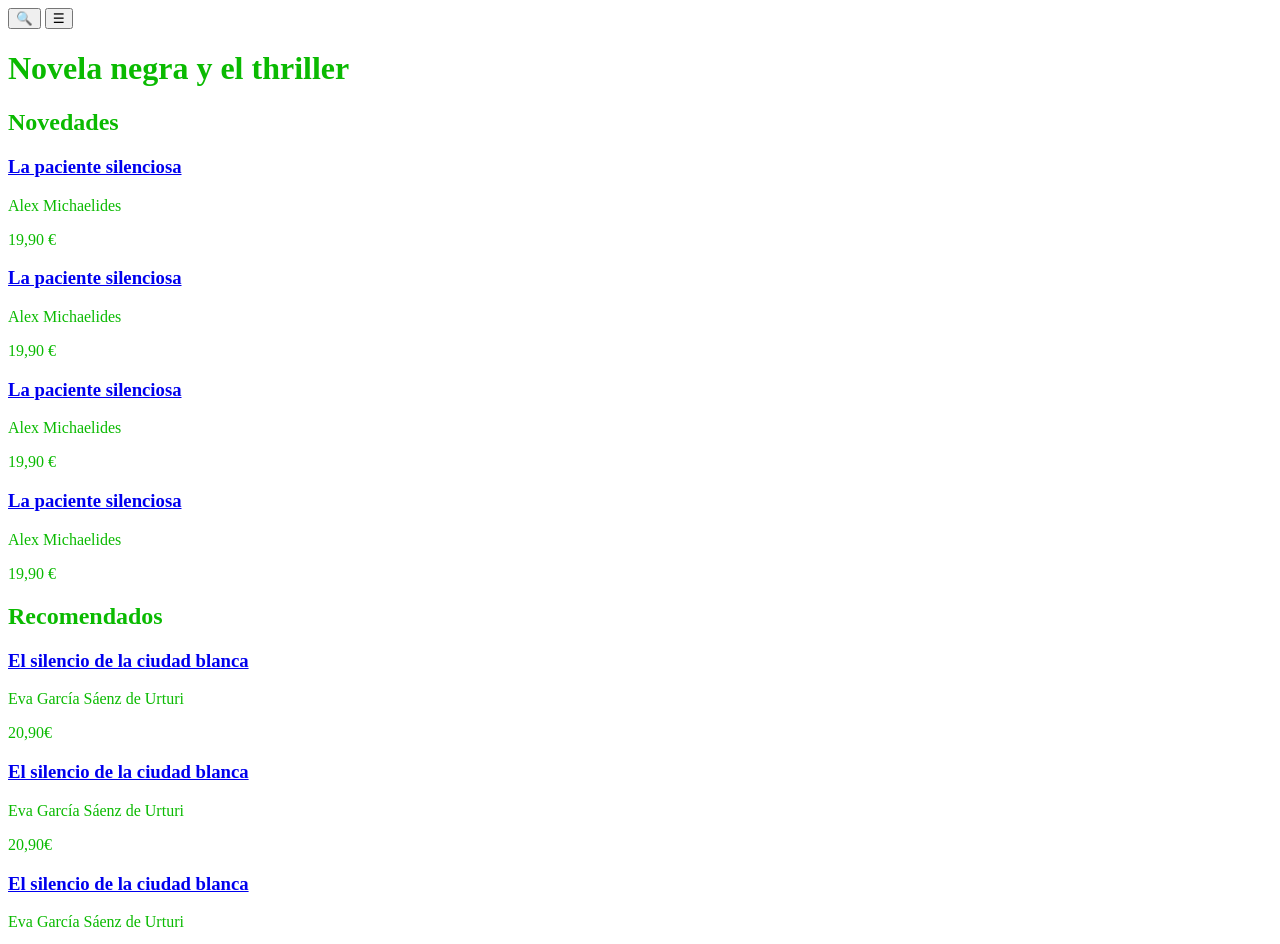
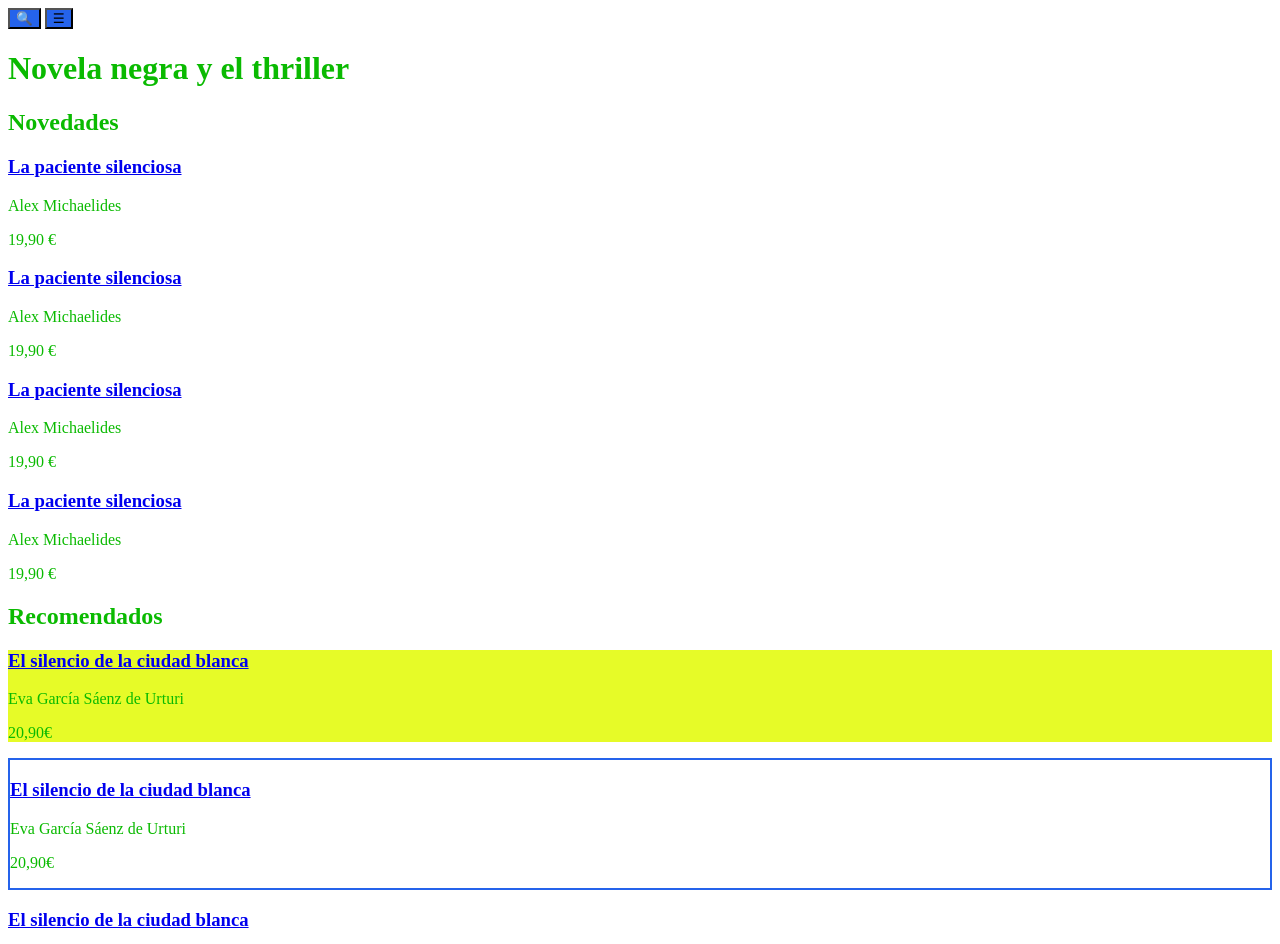
Before and after one commit to HugoBarFer/LaTrastienda_BarceloHugo, a plain HTML site: page trastienda-ud4/index.html in a window 1280 px wide. Shown: the top 944 px of the page. Drawn offline with Linux system fonts and the light colour scheme.

Commit message:
(4.1_02) ejercicio de selectores completado

```diff
--- a/trastienda-ud4/css/estilos.css
+++ b/trastienda-ud4/css/estilos.css
@@ -24,3 +24,21 @@ nav a:focus-visible{
 nav a:hover{
     color: #1e293b;
 }
+
+h2 + .card{
+    background-color: #e6fb28;
+}
+
+.badge:empty{
+    display: none;
+}
+
+article:has(.badge:not(:empty)){
+    border: 2px solid #2563eb;
+}
+
+button[aria-label]{
+    background-color: #2563eb;
+}
+
+/* $$('article:has(.badge:not(:empty))') -> ha salido 1*/
--- a/trastienda-ud4/index.html
+++ b/trastienda-ud4/index.html
@@ -42,11 +42,13 @@
             <h2>Recomendados</h2>
             <article class="card">
                 <h3><a href="detalle.html">El silencio de la ciudad blanca</a></h3>
+                <span class="badge"></span>
                 <p>Eva García Sáenz de Urturi</p>
                 <p>20,90€</p>
             </article>
             <article class="card">
                 <h3><a href="detalle.html">El silencio de la ciudad blanca</a></h3>
+                <span class="badge"> </span>
                 <p>Eva García Sáenz de Urturi</p>
                 <p>20,90€</p>
             </article>
```
